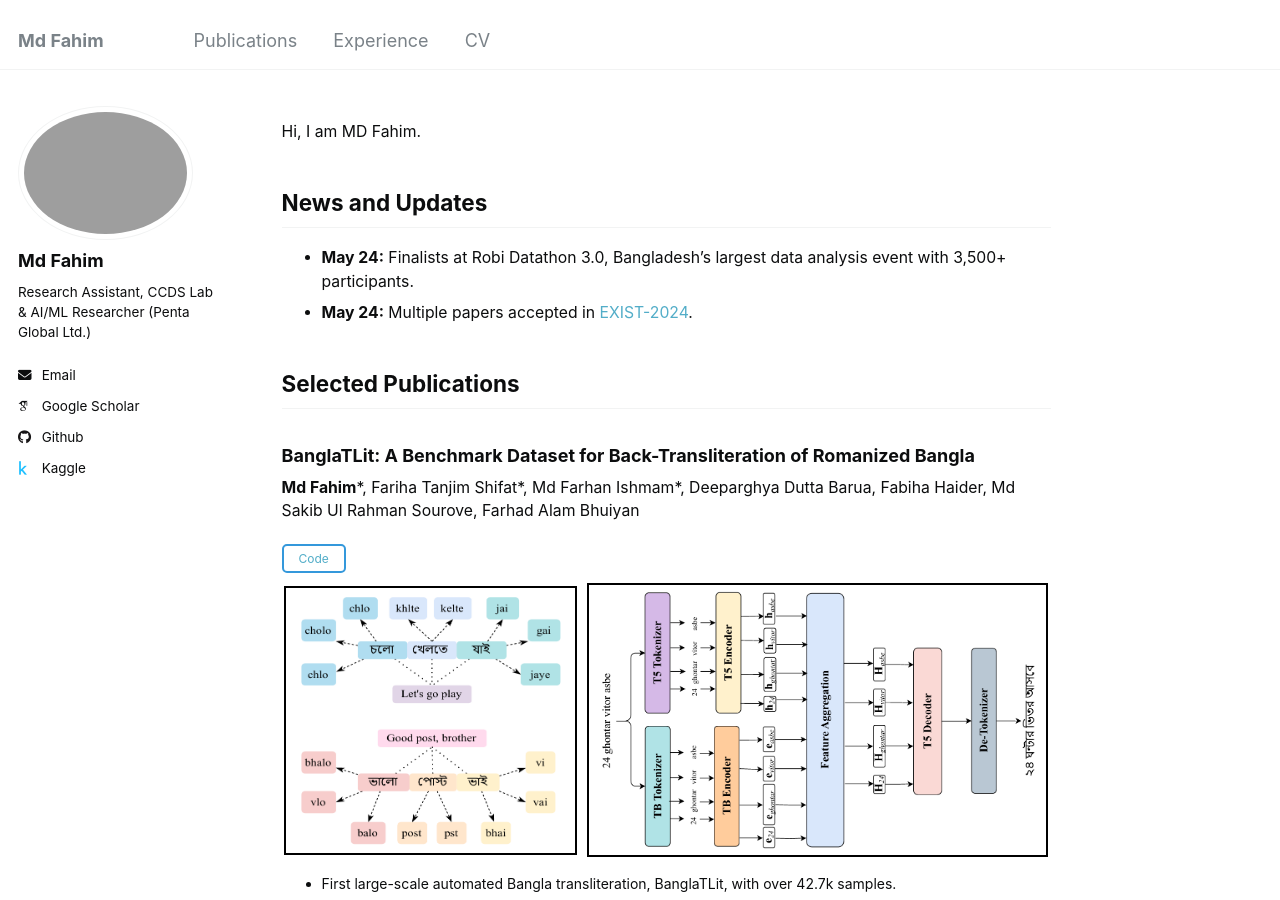
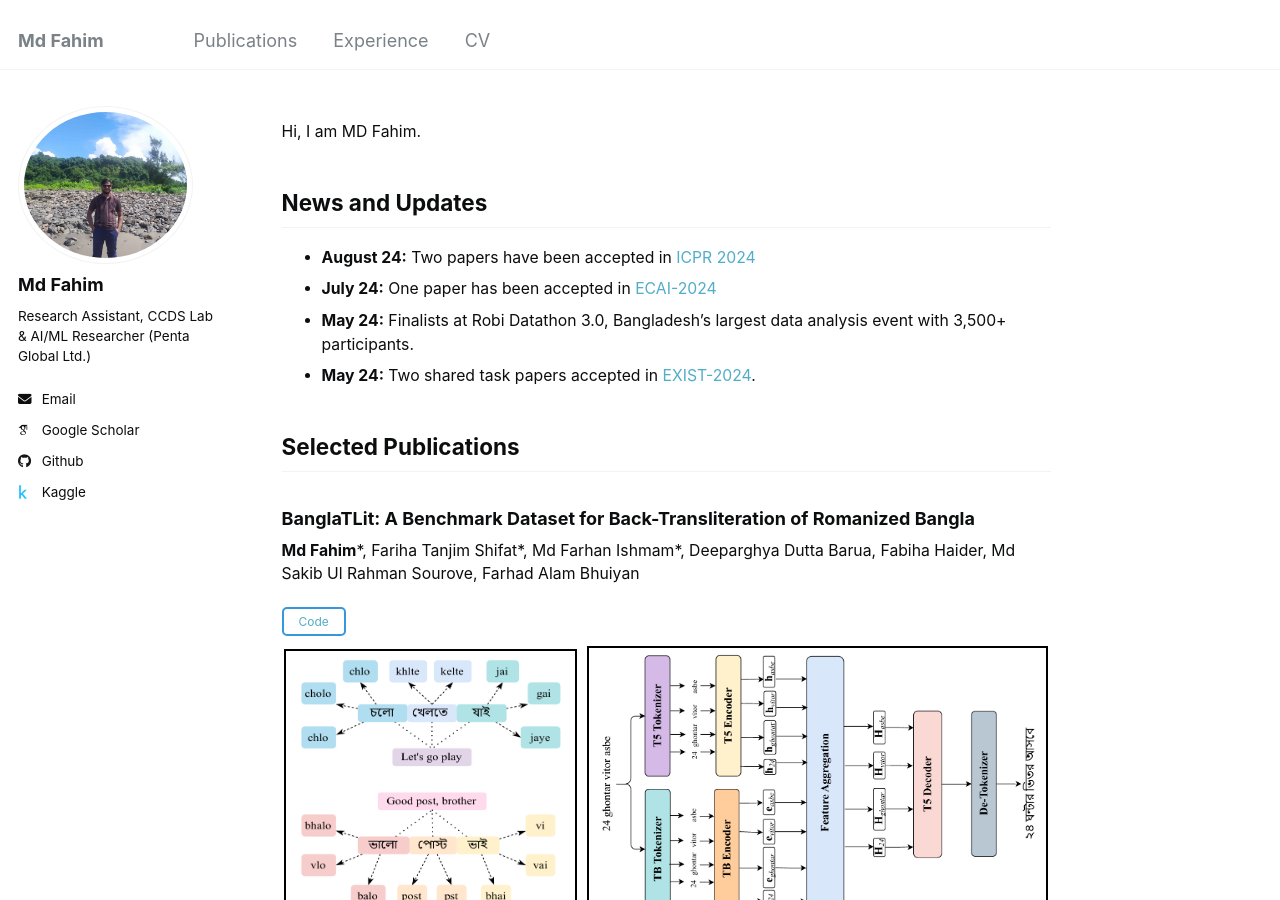
Before and after one commit to md-fahim/md-fahim.github.io, a Jekyll site: the page built from _pages/about.md, in a window 1280 px wide and 900 px high. Built offline with Jekyll 4.4.1, drawn with Linux system fonts in a browser that asks for light colours; some web fonts are replaced.

Commit message:
few changes

```diff
--- a/_config.yml
+++ b/_config.yml
@@ -14,14 +14,14 @@ name                     : &name "Md Fahim"
 description              : &description "personal description"
 url                      : https://md-fahim.github.io # the base hostname & protocol for your site e.g. "https://mmistakes.github.io"
 baseurl                  : "" # the subpath of your site, e.g. "/blog"
-repository               : "farhanishmam/farhanishmam.github.io"
+repository               : "md-fahim/md-fahim.github.io/"
 
 # Site Author - The following control what appear as part of the author content on the side bar.
 #               If a field is blank the icon and link will not appear, otherwise it will be shown.
 #               Additional customization can be done by editing /_includes/author-profile.html
 author:
   # Biographic information
-  avatar           : #"profile.jpg"
+  avatar           : "Md_Fahim_PP.jpg"
   name             : "Md Fahim"
   pronouns         : # example: "she/her"
   bio              : "Research Assistant, CCDS Lab & AI/ML Researcher (Penta Global Ltd.)"
--- a/_pages/about.md
+++ b/_pages/about.md
@@ -66,8 +66,10 @@ Hi, I am MD Fahim.
 </ul> -->
 <h2>News and Updates</h2>
 
+- **August 24:** Two papers have been accepted in <a href="https://icpr2024.org/index.html">ICPR 2024</a>
+- **July 24:** One paper has been accepted in <a href="https://www.ecai2024.eu/calls/main-track">ECAI-2024</a>
 - **May 24:** Finalists at Robi Datathon 3.0, Bangladesh's largest data analysis event with 3,500+ participants.
-- **May 24:** Multiple papers accepted in <a href="http://nlp.uned.es/exist2024/">EXIST-2024</a>.
+- **May 24:** Two shared task papers accepted in <a href="http://nlp.uned.es/exist2024/">EXIST-2024</a>.
 <br>
 <h2>Selected Publications</h2>
 
```
Also changed, not shown: images/Md_Fahim_PP.jpg (added).
